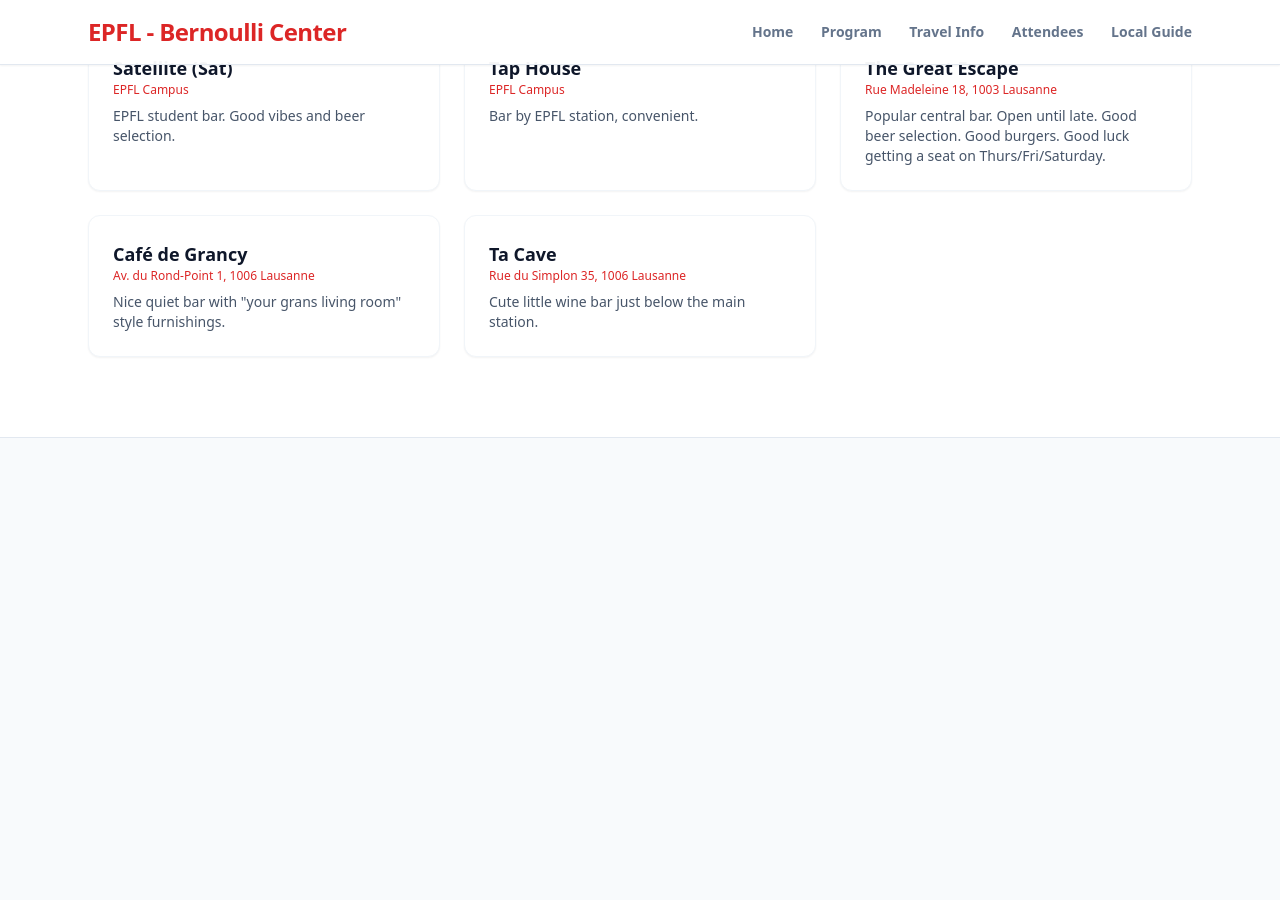
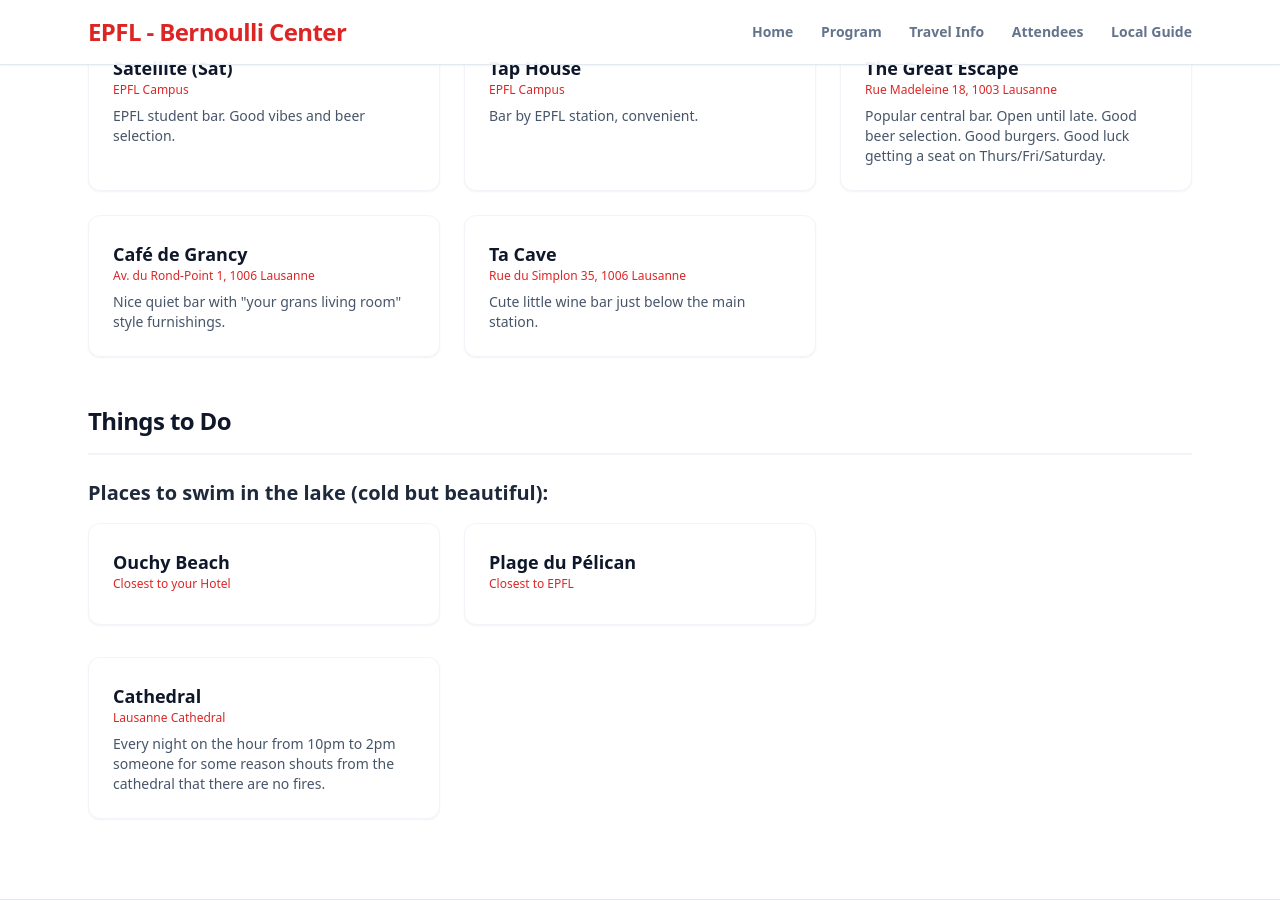
Before and after one commit to tomfparker/QIC-group-web, a Jekyll site: the page workshop2026/index.html, which Jekyll copies as it is, in a window 1280 px wide and 900 px high, scrolled down 5420 px. Built offline with Jekyll 4.4.1, drawn with Linux system fonts in a browser that asks for light colours; nearby versions of some CDN libraries; before the commit the page ends 5858 px from its top, so only the background shows below that.

Commit message:
things to do

```diff
--- a/workshop2026/index.html
+++ b/workshop2026/index.html
@@ -355,6 +355,32 @@
                     <p class="text-sm text-slate-600 flex-grow">Cute little wine bar just below the main station.</p>
                 </div>
             </div>
+
+            <h3 class="text-2xl font-extrabold text-slate-900 mb-6 border-b-2 border-slate-100 pb-4 tracking-tight mt-12">Things to Do</h3>
+
+            <h4 class="font-bold text-xl text-slate-800 mb-4">Places to swim in the lake (cold but beautiful):</h4>
+            <div class="grid grid-cols-1 md:grid-cols-2 lg:grid-cols-3 gap-6 mb-8">
+                <div class="bg-white p-6 rounded-xl shadow-sm border border-slate-100 flex flex-col">
+                    <a href="https://www.lausanne-tourisme.ch/en/explore/ouchy-beach/" target="_blank" class="font-bold text-lg text-slate-900 hover:text-red-600 transition-colors">Ouchy Beach</a>
+                    <p class="text-xs font-medium text-red-600 mb-2">Closest to your Hotel</p>
+
+                </div>
+
+                <div class="bg-white p-6 rounded-xl shadow-sm border border-slate-100 flex flex-col">
+                    <a href="https://www.badi-info.ch/a/st-sulpice-pelican.html" target="_blank" class="font-bold text-lg text-slate-900 hover:text-red-600 transition-colors">Plage du Pélican</a>
+                    <p class="text-xs font-medium text-red-600 mb-2">Closest to EPFL</p>
+                </div>
+            </div>
+
+            <h4 class="font-bold text-xl text-slate-800 mb-4"></h4>
+            <div class="grid grid-cols-1 md:grid-cols-2 lg:grid-cols-3 gap-6">
+                <div class="bg-white p-6 rounded-xl shadow-sm border border-slate-100 flex flex-col">
+                    <a href="https://www.lebendige-traditionen.ch/tradition/en/home/traditions/lausanne-cathedral-night-watchman.html" target="_blank" class="font-bold text-lg text-slate-900 hover:text-red-600 transition-colors">Cathedral</a>
+                    <p class="text-xs font-medium text-red-600 mb-2">Lausanne Cathedral</p>
+                    <p class="text-sm text-slate-600 flex-grow">Every night on the hour from 10pm to 2pm someone for some reason shouts from the cathedral that there are no fires.</p>
+                </div>
+            </div>
+
         </div>
     </section>
 
```
